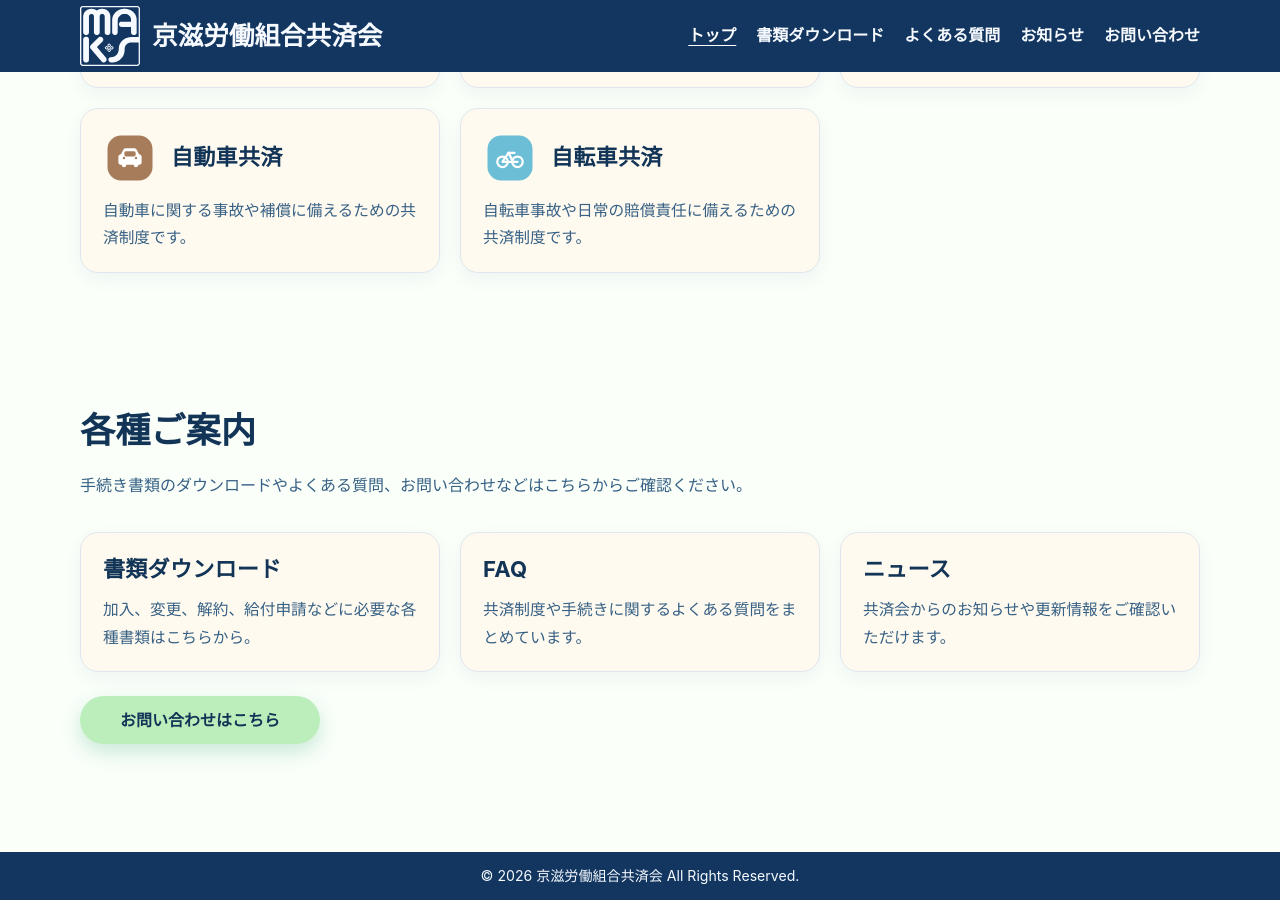
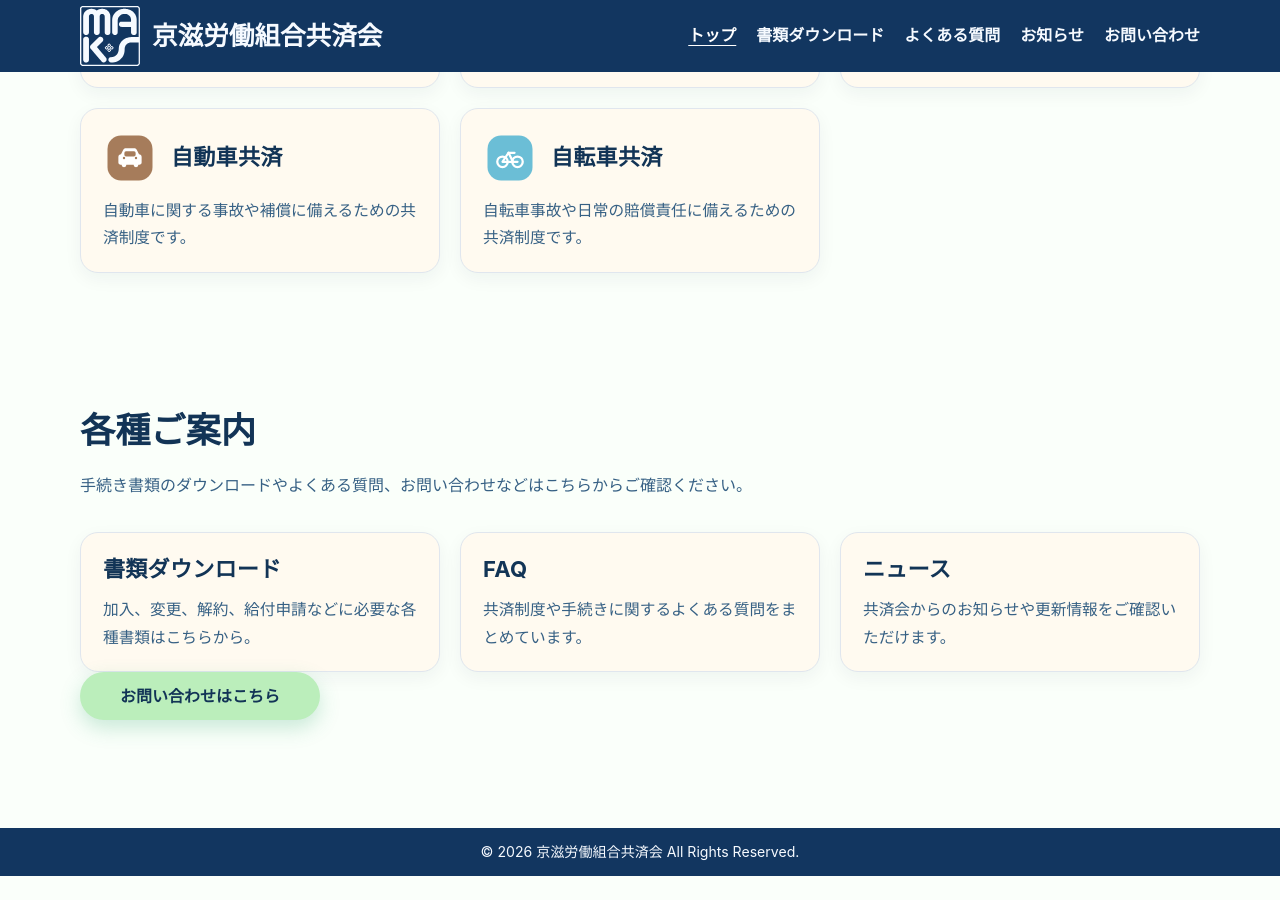
Before and after one commit to keijirodokyosai/keijirodokyosai.github.io, a Jekyll site: the page built from index.html, in a window 1280 px wide and 900 px high, scrolled down 784 px. Built offline with Jekyll 4.4.1, drawn with Linux system fonts in a browser that asks for light colours; after the commit the page ends 1660 px from its top, so only the background shows below that.

Commit message:
Update index.html

```diff
--- a/index.html
+++ b/index.html
@@ -244,7 +244,7 @@ structured_data_json_ld: >
 
     </div>
 
-    <div class="hero-buttons contact-center">
+    <div class="hero-buttons">
       <a href="{{ '/contact.html' | relative_url }}" class="btn btn-primary">
         お問い合わせはこちら
       </a>
```
